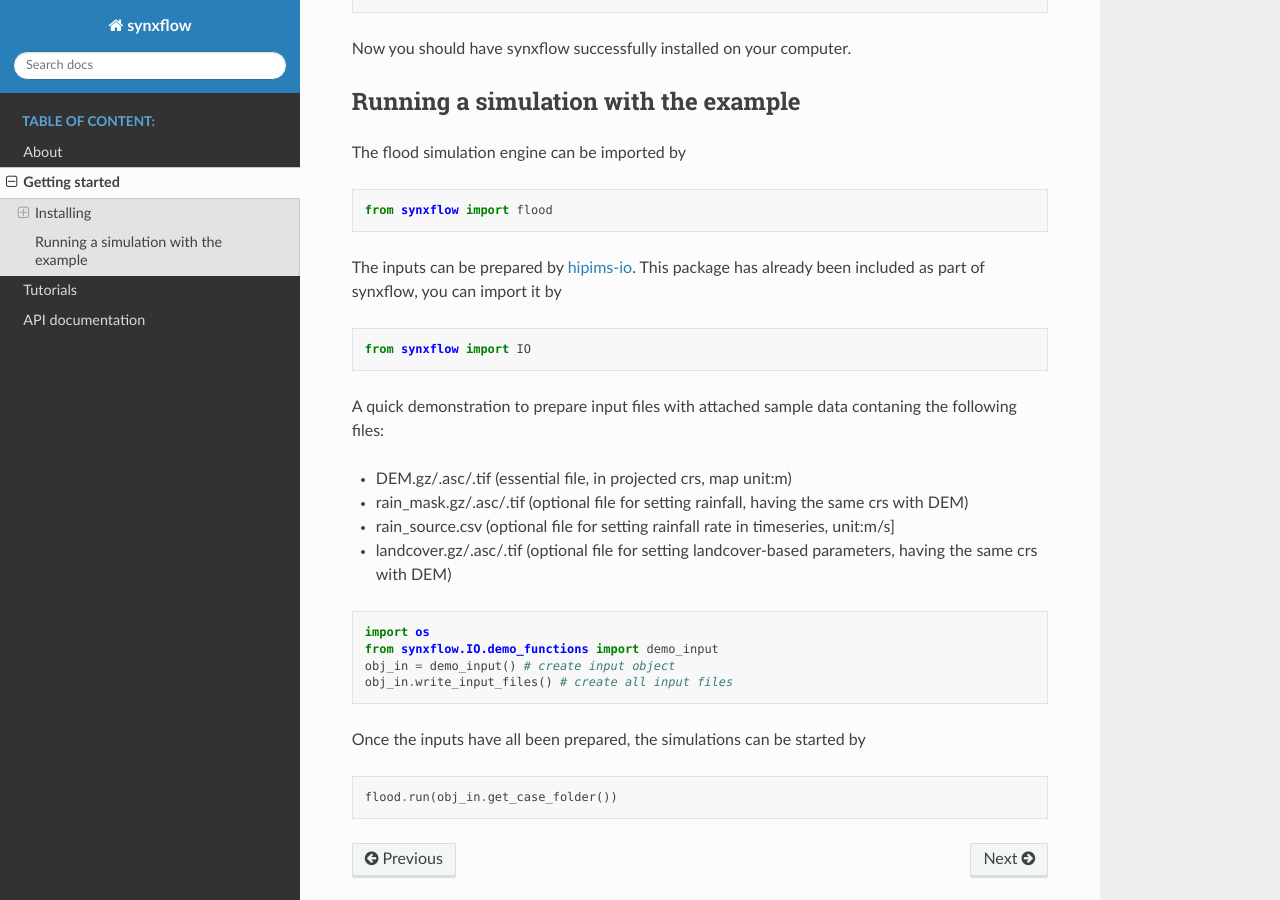
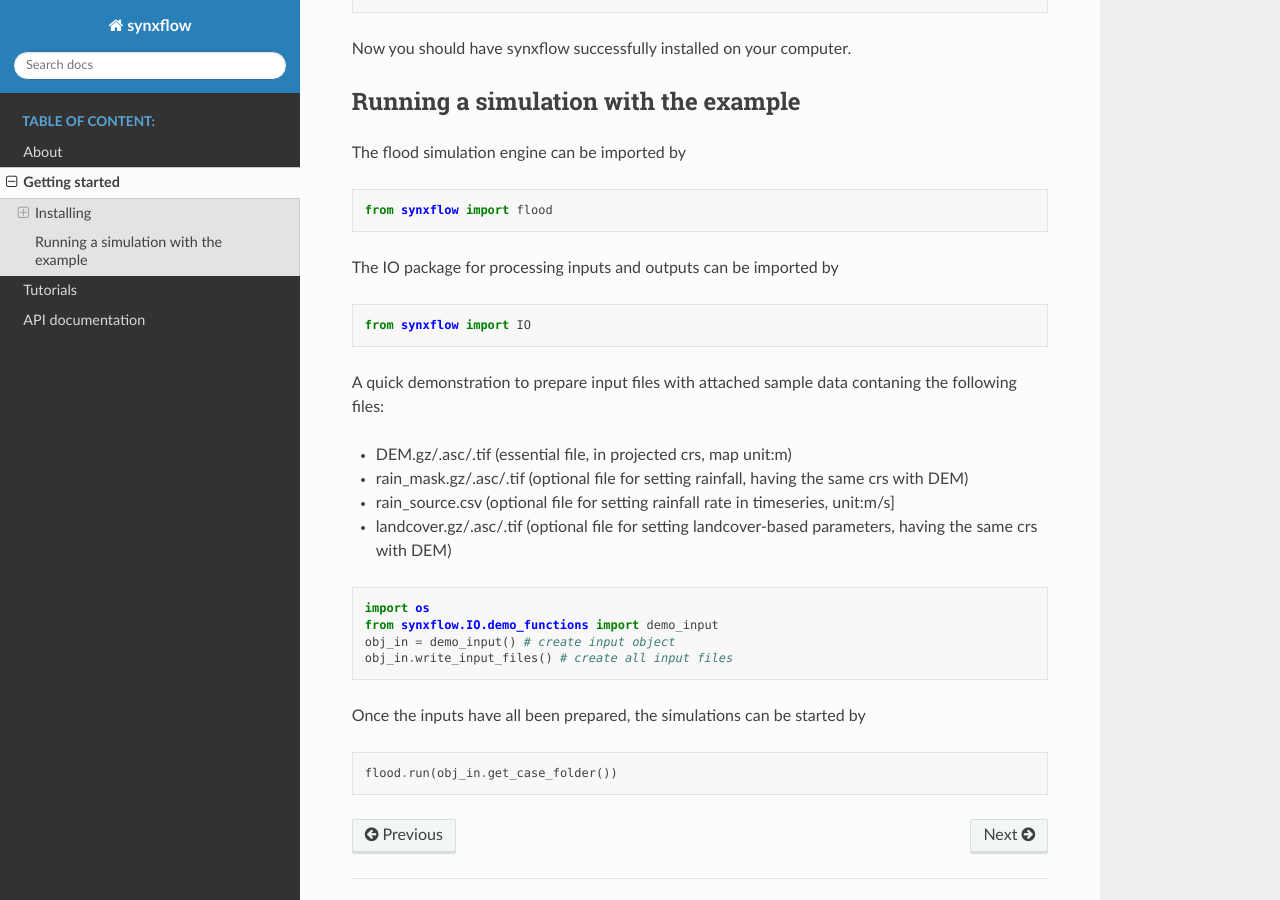
Before and after one commit to SynxFlow/SynxFlow, a Sphinx documentation site: the page built from docs/source/quickstart.md, in a window 1280 px wide and 900 px high, scrolled down 1586 px. Built offline with Sphinx 7.4.7 and the Read the Docs theme 2.0.0, drawn with Linux system fonts in a browser that asks for light colours.

Commit message:
update docs

````diff
--- a/docs/source/quickstart.md
+++ b/docs/source/quickstart.md
@@ -64,7 +64,7 @@ The flood simulation engine can be imported by
 from synxflow import flood
 ```
 
-The inputs can be prepared by [hipims-io](https://pypi.org/project/hipims-io/). This package has already been included as part of synxflow, you can import it by
+The IO package for processing inputs and outputs can be imported by
 
 ```python
 from synxflow import IO
````
Also changed, not shown: docs/source/Tutorials/debris.ipynb, docs/source/Tutorials/flood.ipynb.
